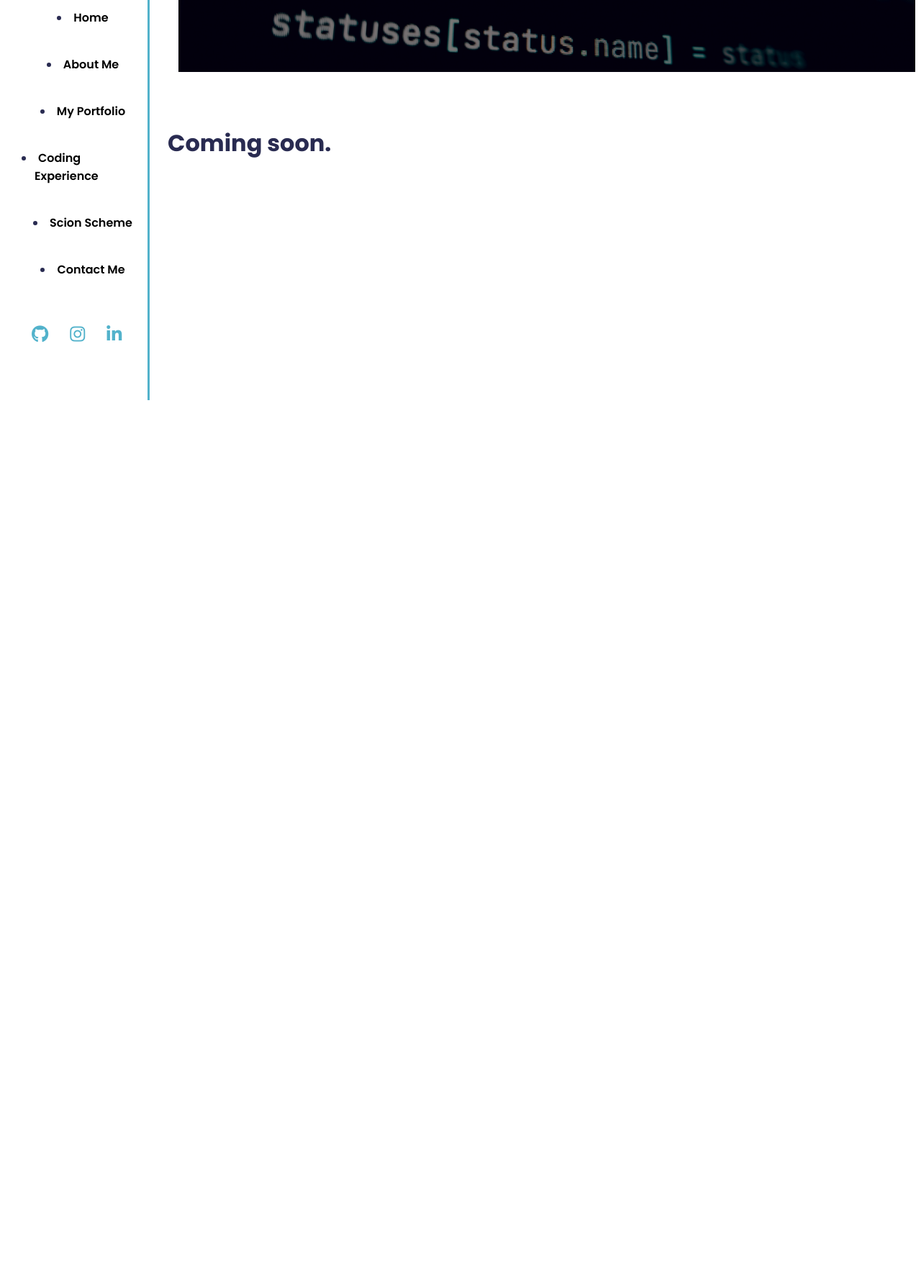
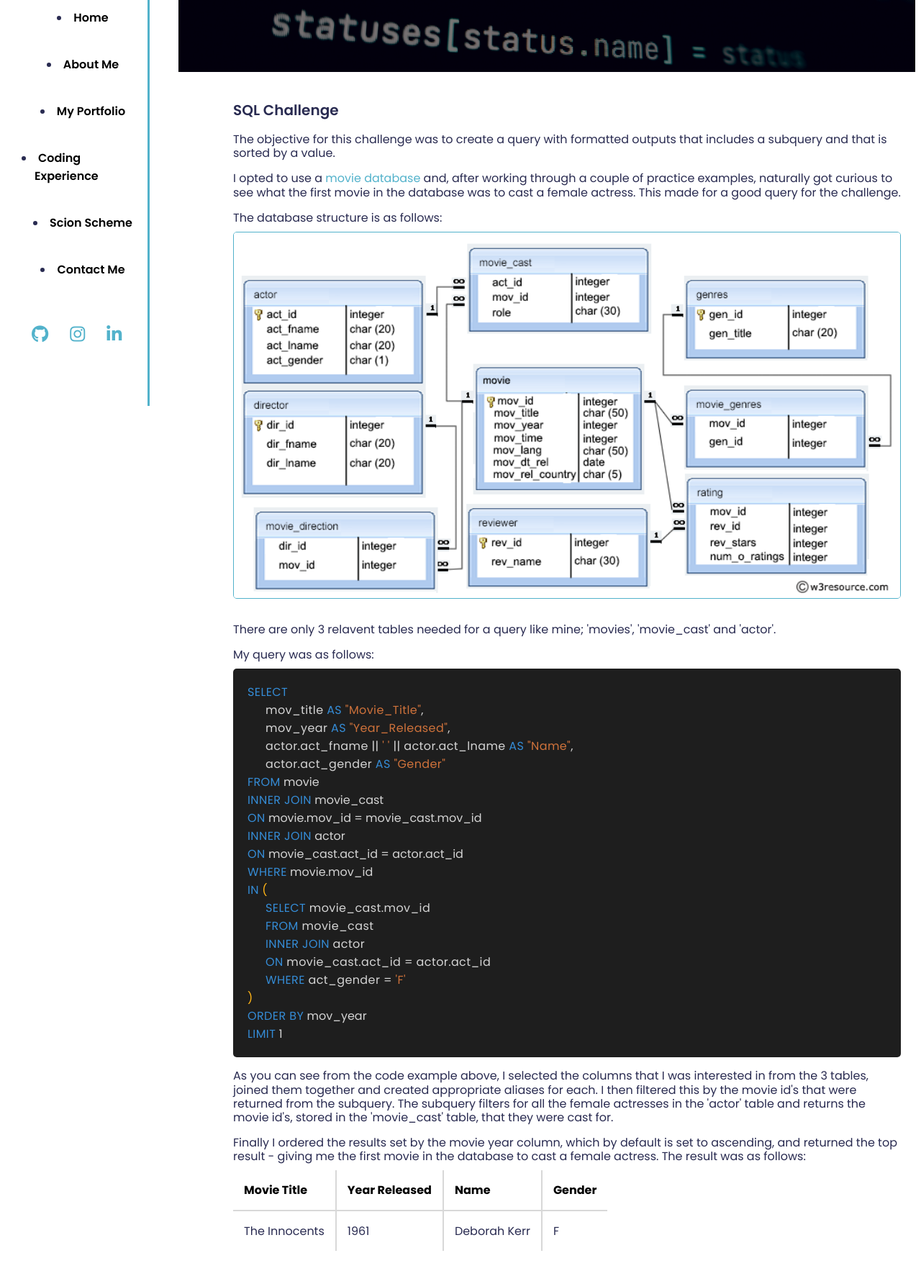
Before and after one commit to MartynHorslen/portfolio, a PHP site: page /code.html in a window 1280 px wide. Shown: the part 244-2010 px from the top of the page at 72% size. Before the commit the page ends 800 px from the top, so only its background shows below. Run offline with PHP 8.4, Linux system fonts and the light colour scheme; some libraries are stand-ins or nearby versions.

Commit message:
Add SQL challenge to code examples page

```diff
--- a/code.html
+++ b/code.html
@@ -53,7 +53,57 @@
                     </figure>
                 </section>
                 <section id="examples">
-                    <h2>Coming soon.</h2>
+                    <div class="code-example">
+                        <h3>SQL Challenge</h3>
+                        <p>The objective for this challenge was to create a query with formatted outputs that includes a subquery and that is sorted by a value.</p>
+                        <p>I opted to use a <a href="https://www.w3resource.com/sql-exercises/movie-database-exercise/subqueries-exercises-on-movie-database.php" target="_blank">movie database</a> and, after working through a couple of practice examples, naturally got curious to see what the first movie in the database was to cast a female actress. This made for a good query for the challenge.</p>
+                        <p>The database structure is as follows:</p>
+                        <img src="img/movie-database.png" alt="Relational structure for a movie database"/>
+                        <p>There are only 3 relavent tables needed for a query like mine; 'movies', 'movie_cast' and 'actor'.</p>
+                        <p>My query was as follows:</p>
+                        <div class="code-block">
+                            <span class="keyword">SELECT</span><br />
+                                <span class="indented">mov_title <span class="keyword">AS</span> </span><span class="text">"Movie_Title"</span>,<br />
+                                <span class="indented">mov_year <span class="keyword">AS</span> <span class="text">"Year_Released"</span>,</span> <br />
+                                <span class="indented">actor.act_fname || <span class="text">' '</span> || actor.act_lname <span class="keyword">AS</span> <span class="text">"Name"</span>,</span> <br />
+                                    <span class="indented">actor.act_gender <span class="keyword">AS</span> <span class="text">"Gender"</span></span><br />
+                            <span class="keyword">FROM</span> movie <br />
+                            <span class="keyword">INNER JOIN</span> movie_cast<br />
+                            <span class="keyword">ON</span> movie.mov_id = movie_cast.mov_id<br />
+                            <span class="keyword">INNER JOIN</span> actor<br />
+                            <span class="keyword">ON</span> movie_cast.act_id = actor.act_id<br />
+                            <span class="keyword">WHERE</span> movie.mov_id <br />
+                            <span class="keyword">IN</span> <span class="bracket">(</span> <br />
+                                <span class="indented"><span class="keyword">SELECT</span> movie_cast.mov_id</span> <br />
+                                <span class="indented"><span class="keyword">FROM</span> movie_cast</span> <br />
+                                <span class="indented"><span class="keyword">INNER JOIN</span> actor</span><br />
+                                <span class="indented"><span class="keyword">ON</span> movie_cast.act_id = actor.act_id</span><br />
+                                <span class="indented"><span class="keyword">WHERE</span> act_gender = <span class="text">'F'</span></span> <br />
+                            <span class="bracket">)</span><br />
+                            <span class="keyword">ORDER BY</span> mov_year<br />
+                            <span class="keyword">LIMIT</span> 1<br />
+                        </div>
+                        <p>As you can see from the code example above, I selected the columns that I was interested in from the 3 tables, joined them together and created appropriate aliases for each. I then filtered this by the movie id's that were returned from the subquery. The subquery filters for all the female actresses in the 'actor' table and returns the movie id's, stored in the 'movie_cast' table, that they were cast for.</p>
+
+                        <p>Finally I ordered the results set by the movie year column, which by default is set to ascending, and returned the top result - giving me the first movie in the database to cast a female actress. The result was as follows:</p>
+
+                        <div class="table">
+                            <table>
+                                <thead>
+                                    <th>Movie Title</th>
+                                    <th>Year Released</th>
+                                    <th>Name</th>
+                                    <th>Gender</th>
+                                </thead>
+                                <tbody>
+                                    <td>The Innocents</td>
+                                    <td>1961</td>
+                                    <td>Deborah Kerr</td>
+                                    <td>F</td>
+                                </tbody>
+                            </table>
+                        </div>
+                    </div>
                 </section>
             </main>
         <!-- </div> -->
--- /dev/null
+++ b/scss/_code.scss
@@ -0,0 +1,112 @@
+.code-example {
+    width: 80%;
+    max-width: 400px;
+    margin: 10px auto;
+    img {
+        width: 100%;
+        height: auto;
+        border: 1px solid $primary_color;
+        margin-bottom: 10px;
+        border-radius: 5px;
+    }
+    h3 {
+        margin: 15px 0;
+        font-weight: 600;
+    }
+    p {
+        margin-bottom: 10px;
+        line-height: 1.2;
+        letter-spacing: 0.4;
+        a {
+            color: $primary_color;
+            text-decoration: none;
+            &:hover {
+                text-decoration: underline;
+            }
+        }
+    }
+    .table {
+        overflow-x: scroll;
+        width: 100%;
+    }
+    table {
+        background-color: #fff;
+        font-size: 16px;
+        border-collapse: collapse;
+        margin-bottom: 10px;
+        tr {
+            &:last-child {
+                td {
+                    border-bottom: 0;
+                }
+            }
+            th {
+                color: #000;
+                font-weight: bold;
+                background-color: #fff;
+                border-bottom: solid 2px #d8d8d8;
+                top: 0;
+            }
+            th, td {
+                border:d;
+                border-left: 0;
+                border-right: solid 2px #d8d8d8;
+                white-space: nowrap;
+                text-align: left;
+                padding: 15px;
+                box-sizing: border-box;
+                &:last-child {
+                    border-right: 0;
+                }
+            }
+        }
+    }
+    .code-block {
+        background-color: #1E1E1E;
+        padding: 20px;
+        color: #D4D4D4;
+        border-radius: 5px;
+        line-break: auto;
+        margin-bottom: 15px;
+        .keyword {
+            color: #358CD6;
+        }
+        .indented {
+            margin-left: 25px;
+        }
+        .text {
+            color: #CE723B;
+        }
+        span {
+            line-height: 1.2;
+            letter-spacing: 0.4px;
+        }
+        .bracket {
+            color: #FFB417;
+        }
+    }
+}
+
+@media (min-width: 576px){
+    .code-example {
+        max-width: 560px;
+    }
+}
+
+@media (min-width: 768px){
+    .code-example {
+        max-width: 550px;
+    }
+}
+
+@media (min-width: 992px){
+    .code-example {
+        max-width: 780px;
+    }
+}
+
+@media (min-width: 1200px){
+    .code-example {
+        max-width: 1180px;
+    }
+}
--- a/scss/_general.scss
+++ b/scss/_general.scss
@@ -9,7 +9,7 @@
     scroll-behavior: smooth;
 }
 html, body {
-    overflow-x:hidden;
+    overflow-x:clip;
 }
 @-moz-document url-prefix() {
     html,body{overflow-x: hidden !important;}
--- a/scss/style.scss
+++ b/scss/style.scss
@@ -9,4 +9,5 @@
         "_footer.scss",
         "_about.scss",
         "_examples.scss",
-        "_scion.scss";
+        "_scion.scss",
+        "_code.scss";
```
Also changed, not shown: css/code.css (added), css/style.css, img/JS-Array-Project.jpg, img/movie-database.png (added).
